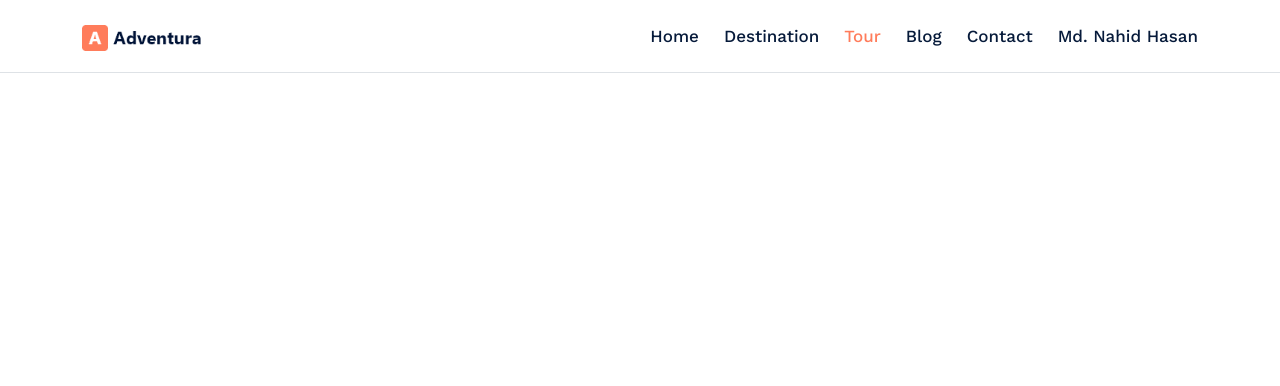
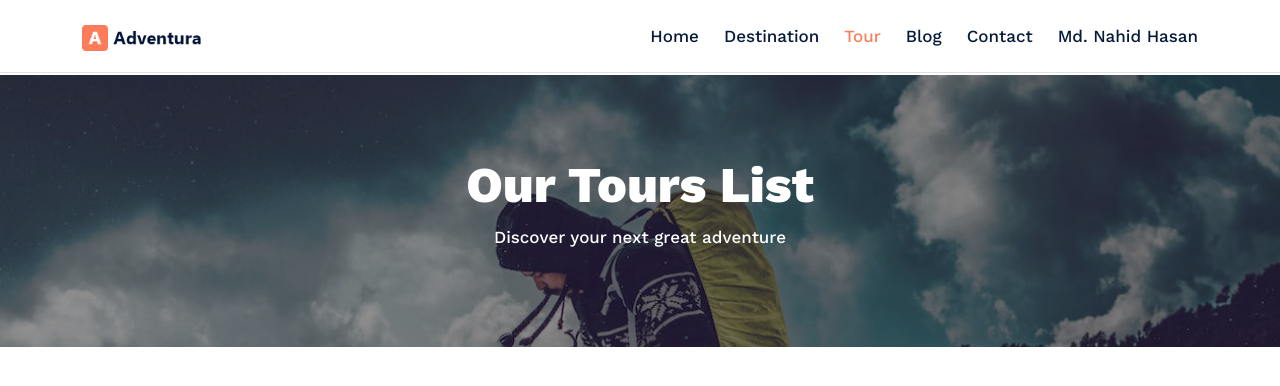
Before and after one commit to nahidthenh/Adventura, a React (Vite) app: page /tour in a window 1280 px wide. Shown: the top 386 px of the page. Built offline with nearby package versions, Linux system fonts and the light colour scheme.

Commit message:
Tour Page

```diff
--- a/src/pages/Tour.jsx
+++ b/src/pages/Tour.jsx
@@ -1,9 +1,10 @@
+import Breadcrumbs from "../components/Breadcrumbs";
 
 
 const Tour = () => {
     return (
-        <div>
-            Tour
+        <div className="default-margin-top">
+            <Breadcrumbs title='Our Tours List' description='Discover your next great adventure'></Breadcrumbs>
         </div>
     );
 };
```
